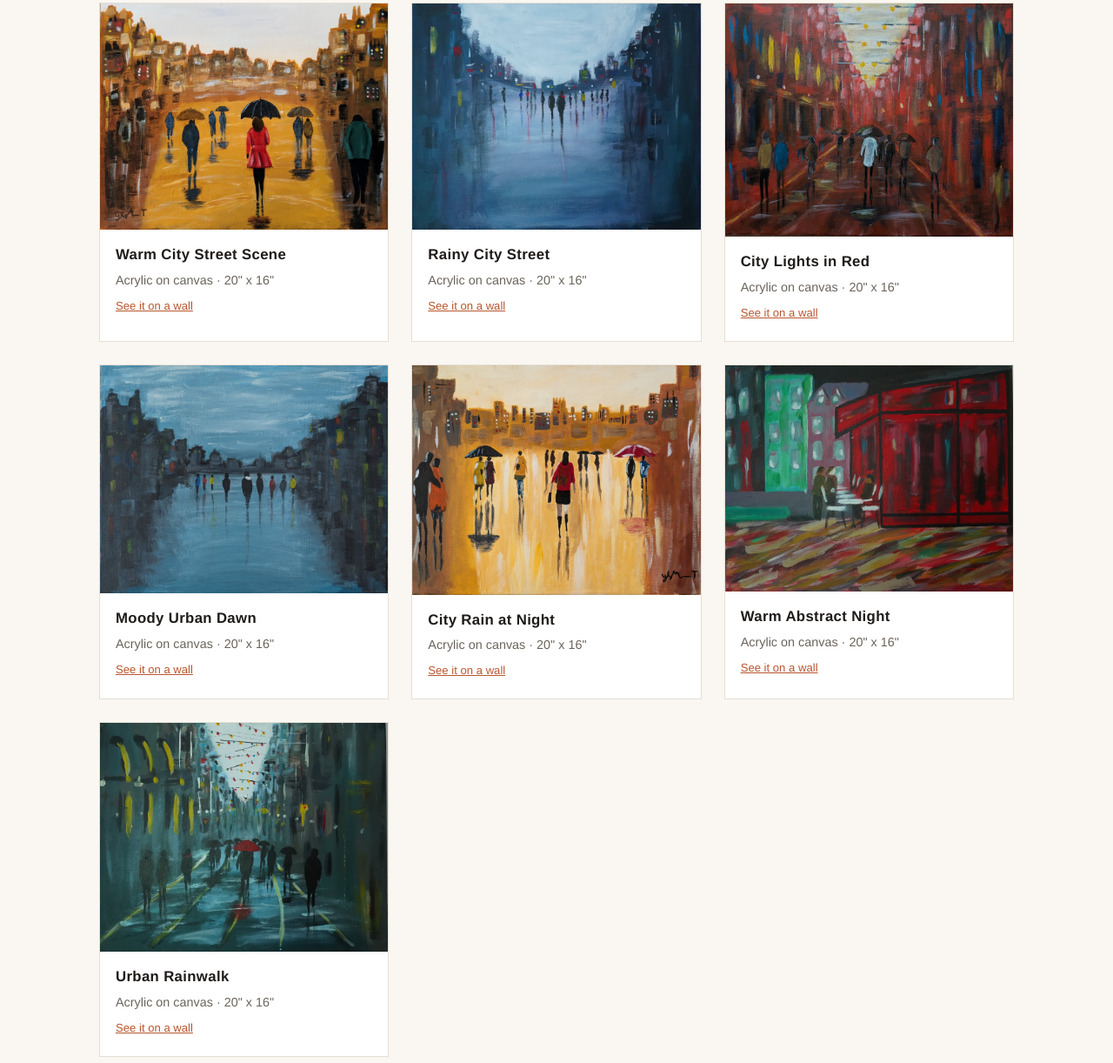
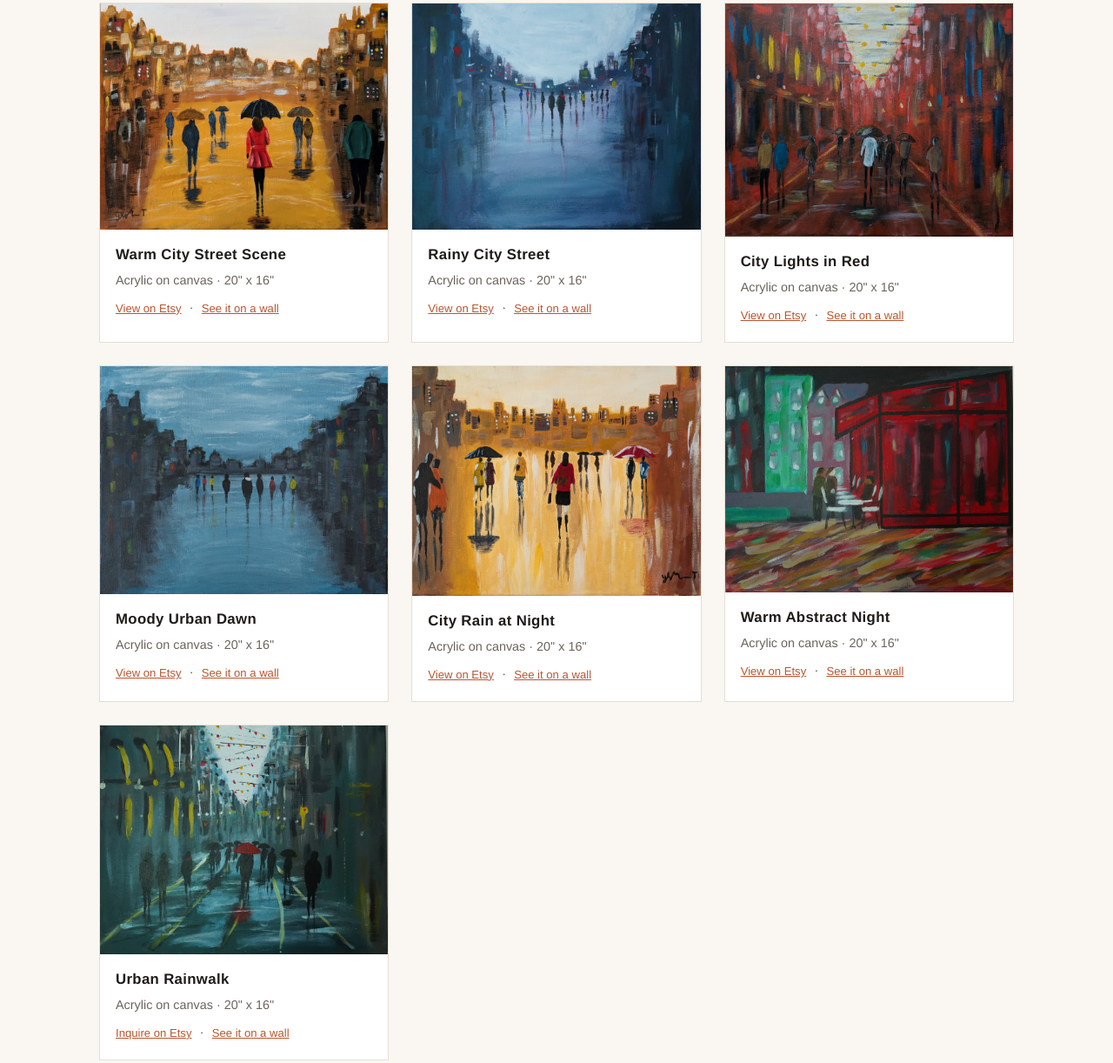
Before and after one commit to rontamir-design/art-site, a plain HTML site: page gallery.html in a window 1280 px wide. Shown: the part 383-1605 px from the top of the page at 87% size. Drawn offline with Linux system fonts and the light colour scheme.

Commit message:
Link each gallery piece to its Etsy listing (or shop, if sold out)

```diff
--- a/css/style.css
+++ b/css/style.css
@@ -235,9 +235,22 @@ header.site-header {
   cursor: zoom-in;
 }
 
+.card-links {
+  display: flex;
+  align-items: center;
+  gap: 10px;
+  margin-top: 10px;
+  flex-wrap: wrap;
+}
+
+.card-links .sep {
+  color: var(--muted);
+  font-size: 0.82rem;
+}
+
 .room-link {
   display: inline-block;
-  margin-top: 10px;
+  margin-top: 0;
   background: none;
   border: none;
   padding: 0;
--- a/gallery.html
+++ b/gallery.html
@@ -55,7 +55,11 @@
         <div class="caption">
           <h3>Warm City Street Scene</h3>
           <div class="meta">Acrylic on canvas &middot; 20" x 16"</div>
+          <div class="card-links">
+            <a class="room-link" href="https://www.etsy.com/listing/4609904227/warm-city-street-scene-modern-acrylic" target="_blank" rel="noopener">View on Etsy</a>
+            <span class="sep">&middot;</span>
             <button class="room-link" data-full="images/warm-city-street-room.jpg" data-alt="Warm City Street Scene shown on a wall">See it on a wall</button>
+          </div>
         </div>
       </div>
 
@@ -64,7 +68,11 @@
         <div class="caption">
           <h3>Rainy City Street</h3>
           <div class="meta">Acrylic on canvas &middot; 20" x 16"</div>
+          <div class="card-links">
+            <a class="room-link" href="https://www.etsy.com/listing/4566030280/abstract-rainy-city-street-art-moody" target="_blank" rel="noopener">View on Etsy</a>
+            <span class="sep">&middot;</span>
             <button class="room-link" data-full="images/rainy-city-street-room.jpg" data-alt="Rainy City Street shown on a wall">See it on a wall</button>
+          </div>
         </div>
       </div>
 
@@ -73,7 +81,11 @@
         <div class="caption">
           <h3>City Lights in Red</h3>
           <div class="meta">Acrylic on canvas &middot; 20" x 16"</div>
+          <div class="card-links">
+            <a class="room-link" href="https://www.etsy.com/listing/4567063016/city-lights-in-red-abstract-urban-night" target="_blank" rel="noopener">View on Etsy</a>
+            <span class="sep">&middot;</span>
             <button class="room-link" data-full="images/city-lights-red-room.jpg" data-alt="City Lights in Red shown on a wall">See it on a wall</button>
+          </div>
         </div>
       </div>
 
@@ -82,7 +94,11 @@
         <div class="caption">
           <h3>Moody Urban Dawn</h3>
           <div class="meta">Acrylic on canvas &middot; 20" x 16"</div>
+          <div class="card-links">
+            <a class="room-link" href="https://www.etsy.com/listing/4566166864/moody-urban-dawn-painting-abstract-wet" target="_blank" rel="noopener">View on Etsy</a>
+            <span class="sep">&middot;</span>
             <button class="room-link" data-full="images/moody-urban-dawn-room.jpg" data-alt="Moody Urban Dawn shown on a wall">See it on a wall</button>
+          </div>
         </div>
       </div>
 
@@ -91,7 +107,11 @@
         <div class="caption">
           <h3>City Rain at Night</h3>
           <div class="meta">Acrylic on canvas &middot; 20" x 16"</div>
+          <div class="card-links">
+            <a class="room-link" href="https://www.etsy.com/listing/4347495874/city-rain-in-gold" target="_blank" rel="noopener">View on Etsy</a>
+            <span class="sep">&middot;</span>
             <button class="room-link" data-full="images/rain-night-room.jpg" data-alt="City Rain at Night shown on a wall">See it on a wall</button>
+          </div>
         </div>
       </div>
 
@@ -100,7 +120,11 @@
         <div class="caption">
           <h3>Warm Abstract Night</h3>
           <div class="meta">Acrylic on canvas &middot; 20" x 16"</div>
+          <div class="card-links">
+            <a class="room-link" href="https://www.etsy.com/listing/4348284763/evening-at-the-cafe" target="_blank" rel="noopener">View on Etsy</a>
+            <span class="sep">&middot;</span>
             <button class="room-link" data-full="images/warm-night-room.jpg" data-alt="Warm Abstract Night shown on a wall">See it on a wall</button>
+          </div>
         </div>
       </div>
 
@@ -109,7 +133,11 @@
         <div class="caption">
           <h3>Urban Rainwalk</h3>
           <div class="meta">Acrylic on canvas &middot; 20" x 16"</div>
+          <div class="card-links">
+            <a class="room-link" href="https://www.etsy.com/shop/BrushlightMoments" target="_blank" rel="noopener">Inquire on Etsy</a>
+            <span class="sep">&middot;</span>
             <button class="room-link" data-full="images/urban-rainwalk-room.jpg" data-alt="Urban Rainwalk shown on a wall">See it on a wall</button>
+          </div>
         </div>
       </div>
 
@@ -127,7 +155,11 @@
         <div class="caption">
           <h3>Umbrella Walkers</h3>
           <div class="meta">Acrylic on canvas &middot; 24" x 18"</div>
+          <div class="card-links">
+            <a class="room-link" href="https://www.etsy.com/listing/4347996338/umbrellas-in-motion" target="_blank" rel="noopener">View on Etsy</a>
+            <span class="sep">&middot;</span>
             <button class="room-link" data-full="images/umbrella-walkers-room.jpg" data-alt="Umbrella Walkers shown on a wall">See it on a wall</button>
+          </div>
         </div>
       </div>
 
@@ -136,7 +168,11 @@
         <div class="caption">
           <h3>Three Figures</h3>
           <div class="meta">Acrylic on canvas &middot; 24" x 18"</div>
+          <div class="card-links">
+            <a class="room-link" href="https://www.etsy.com/listing/4347376282/the-trio" target="_blank" rel="noopener">View on Etsy</a>
+            <span class="sep">&middot;</span>
             <button class="room-link" data-full="images/vibrant-abstract-room.jpg" data-alt="Three Figures shown on a wall">See it on a wall</button>
+          </div>
         </div>
       </div>
 
@@ -182,7 +218,7 @@
           openLightbox(img.getAttribute('data-full') || img.src, img.alt);
         });
       });
-      document.querySelectorAll('.room-link').forEach(function(btn) {
+      document.querySelectorAll('button.room-link').forEach(function(btn) {
         btn.addEventListener('click', function() {
           openLightbox(btn.getAttribute('data-full'), btn.getAttribute('data-alt') || '');
         });
```
Lines whose indentation alone changed are shown as unchanged.
